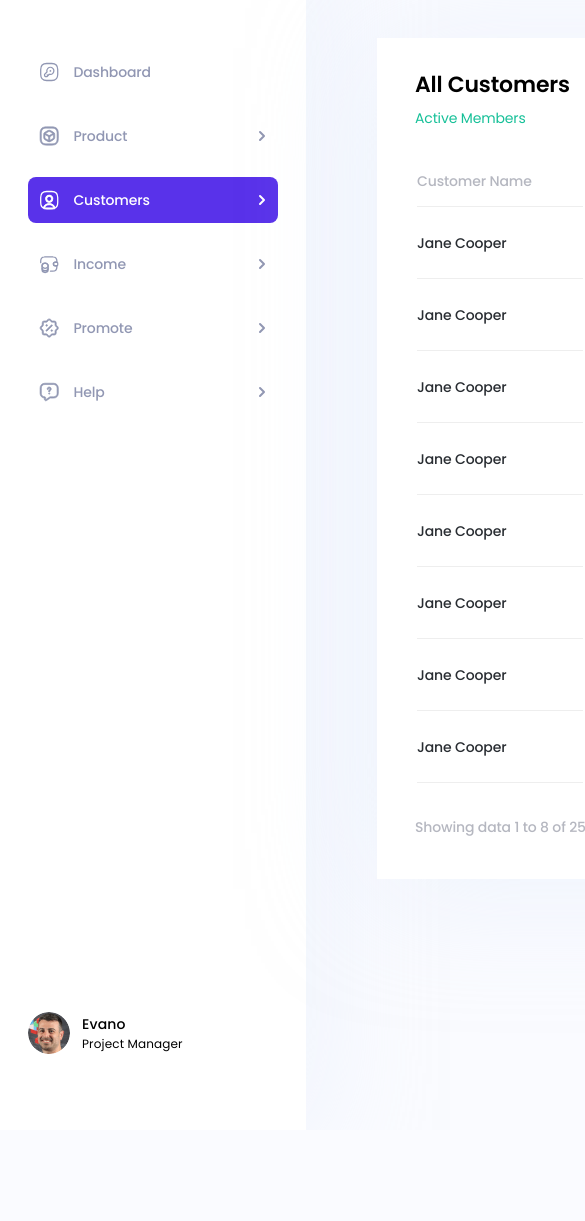
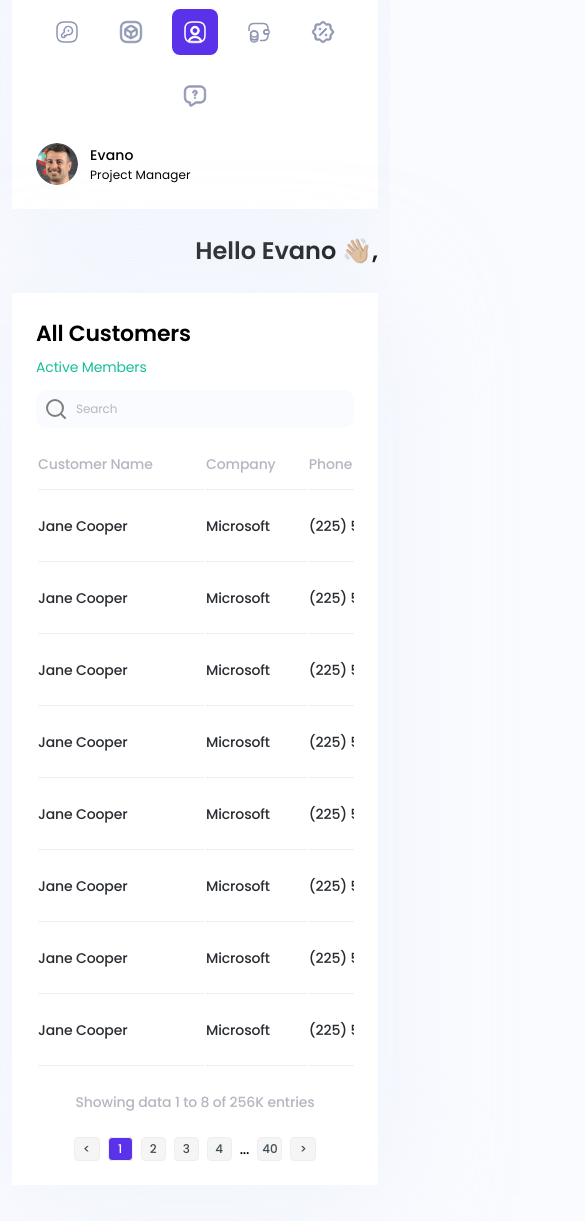
Before and after one commit to yevhen-petrunkin/dashboard-test-task, a plain HTML site: page index.html in a window 390 px wide. Shown: the part 90-1311 px from the top of the page, 585 px wide, since content can reach past the window. Before the commit the page ends 1220 px from the top, so only its background shows below. Drawn offline with Linux system fonts and the light colour scheme; files whose address does not match are found by name.

Commit message:
add mobile version, improve accessibility

```diff
--- a/index.html
+++ b/index.html
@@ -25,7 +25,11 @@
         <nav class="header__nav nav">
           <ul class="nav__btn-list list">
             <li>
-              <button class="nav__btn" type="button">
+              <button
+                class="nav__btn"
+                type="button"
+                aria-label="Go to Dashboard"
+              >
                 <svg class="nav__btn-icon icon" width="24" height="24">
                   <use href="./assets/icons/icons.svg#key"></use>
                 </svg>
@@ -35,7 +39,11 @@
             </li>
 
             <li>
-              <button class="nav__btn" type="button">
+              <button
+                class="nav__btn"
+                type="button"
+                aria-label="Go to Product Page"
+              >
                 <svg class="nav__btn-icon icon" width="24" height="24">
                   <use href="./assets/icons/icons.svg#cube"></use>
                 </svg>
@@ -50,7 +58,11 @@
             </li>
 
             <li>
-              <button class="nav__btn active" type="button">
+              <button
+                class="nav__btn active"
+                type="button"
+                aria-label="Go to Customers Page"
+              >
                 <svg class="nav__btn-icon icon" width="24" height="24">
                   <use href="./assets/icons/icons.svg#user"></use>
                 </svg>
@@ -65,7 +77,11 @@
             </li>
 
             <li>
-              <button class="nav__btn" type="button">
+              <button
+                class="nav__btn"
+                type="button"
+                aria-label="Go to Income Page"
+              >
                 <svg class="nav__btn-icon icon" width="24" height="24">
                   <use href="./assets/icons/icons.svg#wallet"></use>
                 </svg>
@@ -80,7 +96,11 @@
             </li>
 
             <li>
-              <button class="nav__btn" type="button">
+              <button
+                class="nav__btn"
+                type="button"
+                aria-label="Go to Promote Page"
+              >
                 <svg class="nav__btn-icon icon" width="24" height="24">
                   <use href="./assets/icons/icons.svg#discount"></use>
                 </svg>
@@ -95,7 +115,7 @@
             </li>
 
             <li>
-              <button class="nav__btn" type="button">
+              <button class="nav__btn" type="button" aria-label="Get Help">
                 <svg class="nav__btn-icon icon" width="24" height="24">
                   <use href="./assets/icons/icons.svg#message"></use>
                 </svg>
@@ -163,17 +183,18 @@
 
           <!-- TABLE -->
 
+          <div class="customers__table-box">
             <table class="customers__table table">
               <!-- TABLE HEAD -->
 
               <thead>
                 <tr>
-                <th>Customer Name</th>
-                <th>Company</th>
-                <th>Phone Number</th>
-                <th>Email</th>
-                <th>Country</th>
-                <th>Status</th>
+                  <th scope="col">Customer Name</th>
+                  <th scope="col">Company</th>
+                  <th scope="col">Phone Number</th>
+                  <th scope="col">Email</th>
+                  <th scope="col">Country</th>
+                  <th scope="col">Status</th>
                 </tr>
               </thead>
 
@@ -279,6 +300,7 @@
                 </tr>
               </tbody>
             </table>
+          </div>
 
           <!-- PAGINATION -->
 
@@ -288,30 +310,75 @@
             </p>
 
             <div class="pagination__box">
-              <button class="pagination__btn" type="button">&lt;</button>
+              <button
+                class="pagination__btn"
+                type="button"
+                aria-label="Go to Previous Page"
+              >
+                &lt;
+              </button>
 
               <ul class="pagination__pages list">
                 <li>
-                  <button class="pagination__btn active" type="button">
+                  <button
+                    class="pagination__btn active"
+                    type="button"
+                    aria-label="Choose page by number"
+                  >
                     1
                   </button>
                 </li>
+
                 <li>
-                  <button class="pagination__btn" type="button">2</button>
+                  <button
+                    class="pagination__btn"
+                    type="button"
+                    aria-label="Choose page by number"
+                  >
+                    2
+                  </button>
                 </li>
+
                 <li>
-                  <button class="pagination__btn" type="button">3</button>
+                  <button
+                    class="pagination__btn"
+                    type="button"
+                    aria-label="Choose page by number"
+                  >
+                    3
+                  </button>
                 </li>
+
                 <li>
-                  <button class="pagination__btn" type="button">4</button>
+                  <button
+                    class="pagination__btn"
+                    type="button"
+                    aria-label="Choose page by number"
+                  >
+                    4
+                  </button>
                 </li>
+
                 <li class="pagination__range">...</li>
+
                 <li>
-                  <button class="pagination__btn" type="button">40</button>
+                  <button
+                    class="pagination__btn"
+                    type="button"
+                    aria-label="Choose page by number"
+                  >
+                    40
+                  </button>
                 </li>
               </ul>
 
-              <button class="pagination__btn" type="button">&gt;</button>
+              <button
+                class="pagination__btn"
+                type="button"
+                aria-label="Go to Next Page"
+              >
+                &gt;
+              </button>
             </div>
           </section>
         </section>
--- a/styles.css
+++ b/styles.css
@@ -97,22 +97,7 @@ body {
   /* overflow-x: hidden; */
 }
 
-/* UTILITY */
-
-.visually-hidden {
-  position: absolute;
-  width: 1px;
-  height: 1px;
-  margin: -1px;
-  border: 0;
-  padding: 0;
-
-  white-space: nowrap;
-  clip-path: inset(100%);
-  -webkit-clip: rect(0 0 0 0);
-  clip: rect(0 0 0 0);
-  overflow: hidden;
-}
+/* ---------- UTILITY -----------*/
 
 .list {
   list-style: none;
@@ -126,6 +111,7 @@ body {
 .container {
   min-height: 100vh;
   display: flex;
+  flex-direction: row;
 }
 
 /* ---------- HEADER -----------*/
@@ -361,7 +347,7 @@ body {
   background-size: cover;
 }
 
-/* ---------- Search -----------*/
+/* ---------- Table -----------*/
 
 .table {
   margin-top: 40px;
@@ -480,3 +466,124 @@ body {
 .pagination__range {
   color: var(--dim);
 }
+
+/* ---------- MOBILE VERSION -----------*/
+
+@media screen and (max-width: 480px) {
+  /* ---------- UTILITY -----------*/
+
+  .container {
+    padding-top: var(--normal-size);
+    padding-left: var(--normal-size);
+    padding-right: var(--normal-size);
+    padding-bottom: var(--normal-size);
+    flex-direction: column;
+  }
+
+  /* ---------- HEADER -----------*/
+
+  .header {
+    padding-top: var(--huge-size);
+    padding-left: var(--huge-size);
+    padding-right: var(--huge-size);
+    padding-bottom: var(--huge-size);
+
+    width: 100%;
+
+    background-color: var(--default);
+    filter: var(--default-drop-shadow);
+  }
+
+  /* ---------- Navbar ------------*/
+
+  .nav {
+    margin-top: var(--huge-size);
+  }
+
+  .nav__btn-list {
+    flex-direction: row;
+    flex-wrap: wrap;
+    justify-content: center;
+  }
+
+  .nav__btn {
+    padding-right: 11px;
+    width: auto;
+  }
+
+  .nav__btn > span {
+    display: none;
+  }
+
+  /* ---------- User ------------*/
+
+  .user {
+    margin-top: var(--huge-size);
+  }
+
+  /* ---------- MAIN -----------*/
+
+  .main {
+    padding-top: var(--huge-size);
+    padding-left: 0;
+    padding-right: 0;
+    padding-bottom: var(--huge-size);
+
+    width: 100%;
+  }
+
+  .main__title {
+    text-align: right;
+  }
+
+  /* ---------- Customers -----------*/
+
+  .customers {
+    margin-top: var(--huge-size);
+
+    padding-top: var(--huge-size);
+    padding-left: var(--huge-size);
+    padding-right: var(--huge-size);
+    padding-bottom: var(--huge-size);
+
+    width: 100%;
+  }
+
+  /* ---------- Heading -----------*/
+
+  .customers__heading-box {
+    align-items: flex-start;
+    flex-direction: column;
+    gap: var(--normal-size);
+  }
+
+  /* ---------- Search -----------*/
+
+  .customers__search-box {
+    width: 100%;
+  }
+
+  .customers__table-box {
+    width: 100%;
+    overflow-x: auto;
+  }
+
+  /* ---------- Table -----------*/
+
+  .table {
+    margin-top: var(--huge-size);
+    width: 890px;
+  }
+
+  .pagination {
+    padding-top: var(--huge-size);
+
+    flex-direction: column;
+    gap: var(--huge-size);
+  }
+
+  .pagination__box,
+  .pagination__pages {
+    gap: var(--small-size);
+  }
+}
```
Lines whose indentation alone changed are shown as unchanged.
